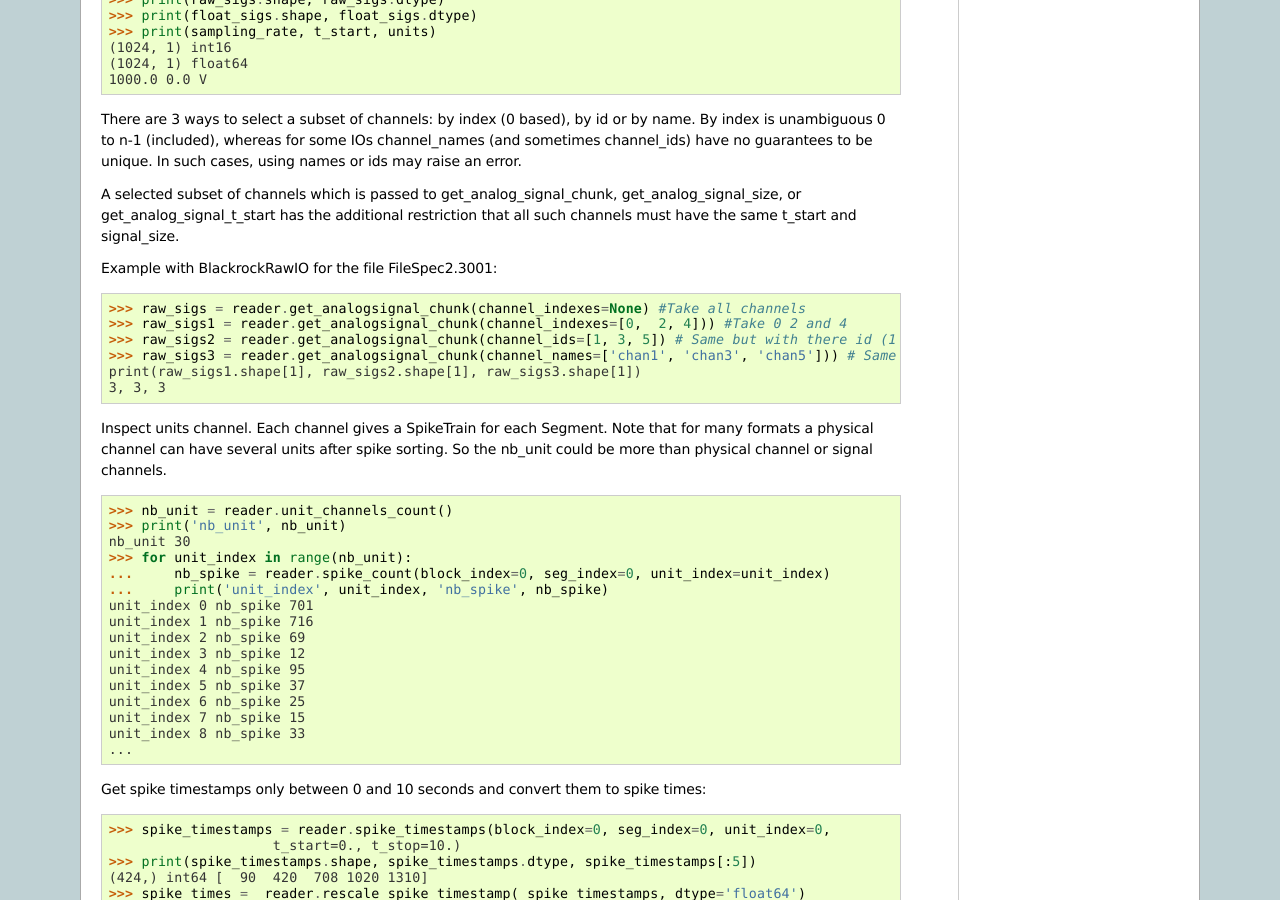
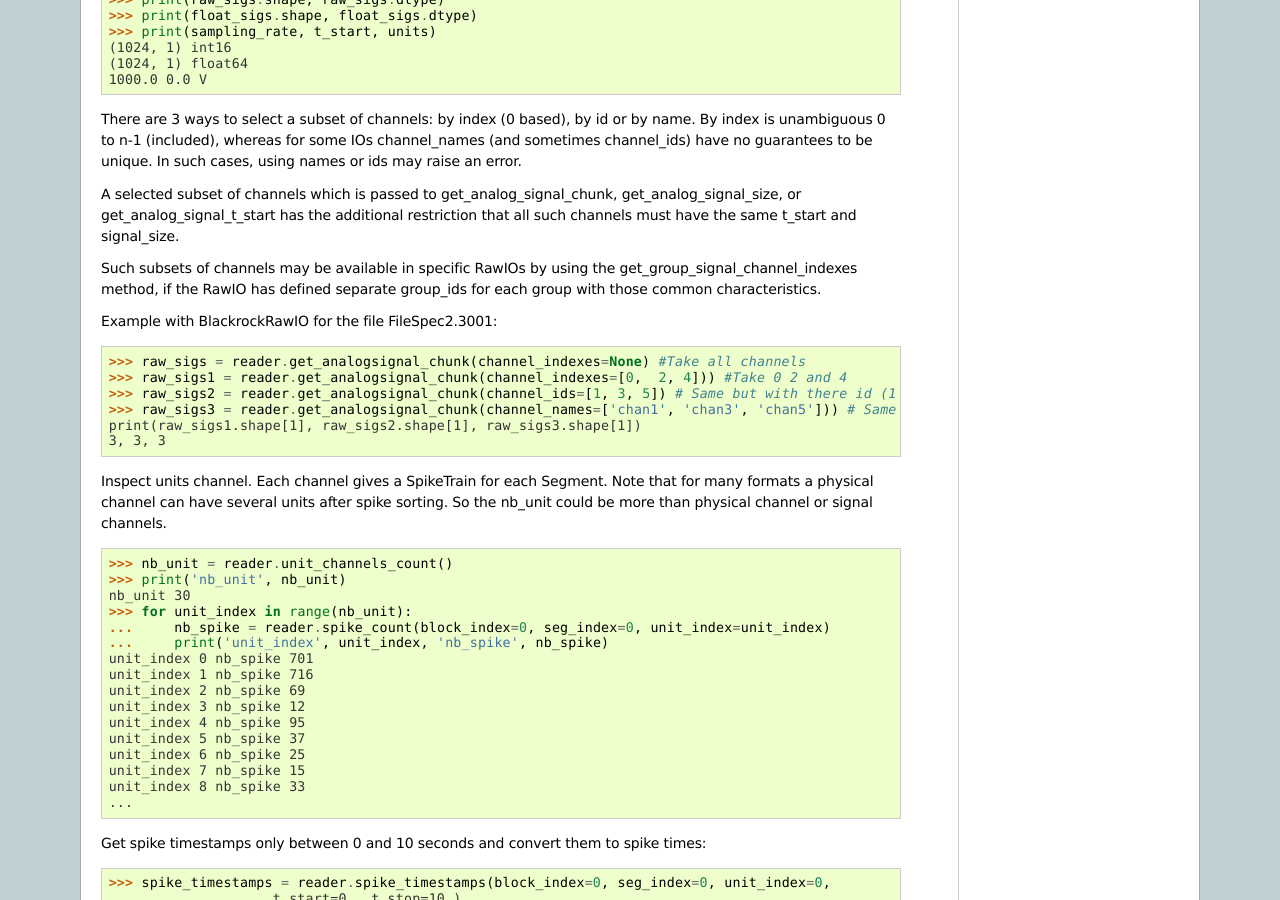
Before and after one commit to NeuralEnsemble/python-neo, a Sphinx documentation site: the page built from doc/source/rawio.rst, in a window 1280 px wide and 900 px high, scrolled down 1615 px. Built offline with Sphinx 7.4.7, drawn with Linux system fonts in a browser that asks for light colours; pages that are not in the unit, such as notebooks, are missing from menus.

Commit message:
Add comment about use of group_ids and method.

```diff
--- a/doc/source/rawio.rst
+++ b/doc/source/rawio.rst
@@ -122,6 +122,10 @@ A selected subset of channels which is passed to get_analog_signal_chunk, get_an
 or get_analog_signal_t_start has the additional restriction that all such channels must have
 the same t_start and signal_size.
 
+Such subsets of channels may be available in specific RawIOs by using the
+get_group_signal_channel_indexes method, if the RawIO has defined separate
+group_ids for each group with those common characteristics.
+
 Example with BlackrockRawIO for the file FileSpec2.3001::
 
     >>> raw_sigs = reader.get_analogsignal_chunk(channel_indexes=None) #Take all channels
```
